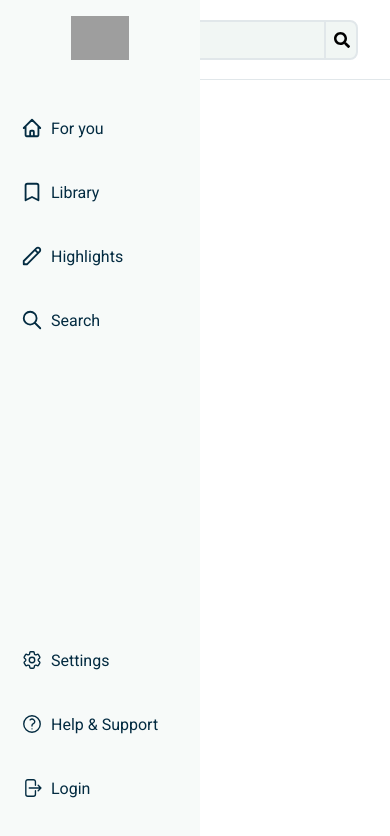
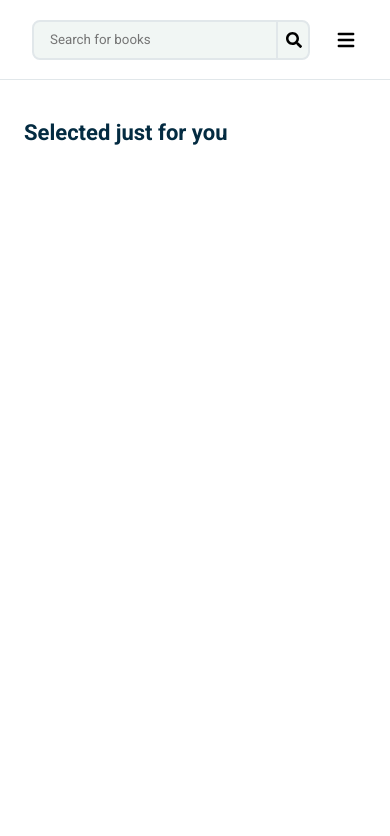
Before and after one commit to Chrislanzas16/Virtual-Internship-v2, a Next.js app: page /for-you in a window 390 px wide. Shown: the top 836 px of the page. Built offline with nearby package versions, Linux system fonts and the light colour scheme; no server answers; grey boxes are pictures that could not be loaded.

Commit message:
Made sidebar mobile responsive, crated book type and api

```diff
--- a/components/AppShell.tsx
+++ b/components/AppShell.tsx
@@ -1,21 +1,31 @@
 import Sidebar from "@/components/Sidebar";
 import SearchBar from "@/components/SearchBar";
-import styles from "@/styles/AppShell.module.css";
 import { useRouter } from "next/router";
-
+import { useState } from "react";
 
 export default function AppShell({ children }: { children: React.ReactNode }) {
-    const hideOn = ["/"]
-    const showHeader = !hideOn.includes(useRouter().pathname)
+  const hideOn = ["/"];
+  const showHeader = !hideOn.includes(useRouter().pathname);
+
+  const [isSidebarOpen, setSidebarOpen] = useState(false);
   return (
     <>
       {showHeader && (
-        <SearchBar />
+        <SearchBar onToggleSidebar={() => setSidebarOpen((v) => !v)} />
       )}
-      {showHeader && (
-        <Sidebar />
+
+      {isSidebarOpen && (
+        <div
+          className="sidebar_overlay"
+          onClick={() => setSidebarOpen(false)}
+        ></div>
       )}
-      {children}
+
+      {showHeader && <Sidebar isOpen={isSidebarOpen} />}
+
+      <div className={`wrapper ${!showHeader ? "wrapper--full" : ""}`}>
+        {children}
+      </div>
     </>
   );
 }
--- a/components/SearchBar.tsx
+++ b/components/SearchBar.tsx
@@ -1,7 +1,13 @@
 import { FaSearch } from "react-icons/fa";
+import { HiMenu } from "react-icons/hi";
 import styles from "@/styles/SearchBar.module.css";
 
-export default function SearchBar() {
+type Props = {
+  onToggleSidebar?: () => void;
+}
+
+
+export default function SearchBar({onToggleSidebar}: Props) {
   return (
     <div className={styles.wrapper}>
       <div className={styles.search__background}>
@@ -20,6 +26,11 @@ export default function SearchBar() {
                 </div>
               </div>
             </div>
+
+           <div className="sidebar_toggle__btn" onClick={onToggleSidebar}>
+            <HiMenu size={24} />
+           </div>
+
           </div>
         </div>
       </div>
--- a/components/Sidebar.tsx
+++ b/components/Sidebar.tsx
@@ -19,7 +19,9 @@ import {
 import { signOut } from "firebase/auth";
 import { auth } from "@/lib/firebase";
 
-export default function Sidebar() {
+type Props = {isOpen: boolean}
+
+export default function Sidebar({isOpen}: Props ) {
   const dispatch = useAppDispatch();
   const isAuthed = useAppSelector(selectIsAuthed);
   const loading = useAppSelector(selectAuthLoading);
@@ -35,7 +37,7 @@ export default function Sidebar() {
   };
   return (
     <>
-      <div className={styles.sidebar}>
+      <div className={`${styles.sidebar} ${isOpen ? styles["sidebar--opened"] : " "} `}>
         <img
           className={styles.sidebar__logo}
           src="https://summarist.vercel.app/_next/static/media/logo.1b1c490b.png"
--- /dev/null
+++ b/lib/book.ts
@@ -0,0 +1,17 @@
+import type {Book, Status} from "@/types/book"
+
+const BASE = "https://us-central1-summaristt.cloudfunctions.net"
+
+async function api<T>(path: string): Promise<T>{
+    const res = await fetch (`${BASE}${path}`);
+    if (!res.ok) throw new Error (`API Error: ${res.status}`);
+    return res.json() as Promise<T>;
+}
+
+export function getBooks(status: "selected"): Promise<Book>;
+export function getBooks(status: "recommended" | "suggested"): Promise<Book[]>;
+export function getBooks(status: Status){
+    return api<any>(`/getBooks?status=${status}`)
+}
+
+export const getBookById = () => (id: string) => api<Book>(`/getBook?id=${id}`);
--- a/pages/for-you/index.tsx
+++ b/pages/for-you/index.tsx
@@ -1,8 +1,41 @@
 import styles from "../../styles/ForYou.module.css";
-import { FaSearch } from "react-icons/fa";
+import { useEffect, useState } from "react";
+import { getBooks } from "@/lib/book";
+import type { Book } from "@/types/book";
 
-export default function forYou() {
+export default function ForYou() {
+  const [selected, setSelected] = useState<Book | null>(null);
+  const [recommended, setRecommended] = useState<Book[]>([]);
+  const [suggested, setSuggested] = useState<Book[]>([]);
+  const [loading, setLoading] = useState(true);
+  const [err, setErr] = useState<string | null>(null);
+
+  useEffect(() => {
+    (async () => {
+      try {
+        const [sel, recs, sugg] = await Promise.all([
+          getBooks("selected"),
+          getBooks("recommended"),
+          getBooks("suggested"),
+        ]);
+        setSelected(sel);
+        setRecommended(recs);
+        setSuggested(sugg);
+      } catch (e: any) {
+        setErr(e.message ?? "Failed to load");
+      } finally {
+        setLoading(false);
+      }
+    })();
+  }, []);
+
   return (
-  <></>
+    <div className={styles.row}>
+      <div className={styles.container}>
+        <div className={styles.foryou__wrapper}>
+          <div className={styles["for-you__title"]}>Selected just for you</div>
+        </div>
+      </div>
+    </div>
   );
 }
--- /dev/null
+++ b/styles/ForYou.module.css
@@ -0,0 +1,18 @@
+.row {
+  max-width: 1070px;
+  width: 100%;
+  margin: 0 auto;
+  padding: 0 24px;
+}
+
+.container {
+  padding: 40px 0;
+  width: 100%;
+}
+
+.for-you__title {
+  font-size: 22px;
+  font-weight: 700;
+  color: #032b41;
+  margin-bottom: 16px;
+}
--- a/styles/Home.module.css
+++ b/styles/Home.module.css
@@ -7,21 +7,6 @@
 
 .container {
   padding: 40px 0;
-  width: 100%;
-}
-
-.wrapper {
-  position: relative;
-  display: flex;
-  flex-direction: column;
-  margin-left: 200px;
-  width: calc(100% - 200px);
-  transition: all .3ms;
-}
-
-
-.wrapper__full {
-  margin-left: 0;
   width: 100%;
 }
 
@@ -47,13 +32,6 @@
   transform: translateY(1px);
 }
 
-@media (max-width: 768px) {
-  .wrapper {
-    margin-left: 0;
-    width: 100%;
-  }
-}
-
 .btn--spinner {
   width: 24px;
   height: 24px;
@@ -77,7 +55,6 @@
   }
 }
 
-
 .section__title {
   font-size: 32px;
   color: #032b41;
@@ -85,7 +62,6 @@
   margin-bottom: 32px;
   font-weight: bold;
 }
-
 
 .nav {
   height: 80px;
@@ -130,7 +106,6 @@
   cursor: pointer;
 }
 
-
 .landing__wrapper {
   display: flex;
 }
@@ -165,7 +140,6 @@
   margin-bottom: 24px;
   line-height: 1.5;
 }
-
 
 .features__wrapper {
   display: grid;
@@ -270,7 +244,6 @@
   color: #394547;
 }
 
-
 .reviews__wrapper {
   max-width: 600px;
   margin: 0 auto;
@@ -311,7 +284,6 @@
   display: flex;
   justify-content: center;
 }
-
 
 .numbers {
   background-color: #d7e9ff;
--- a/styles/Sidebar.module.css
+++ b/styles/Sidebar.module.css
@@ -64,3 +64,15 @@
 .sidebar__link--not-allowed{
     cursor: not-allowed;
 }
+
+@media (max-width:768px){
+  .sidebar{
+    transform: translateX(-100%);
+  }
+  .sidebar--opened{
+    transform: translateX(0);
+    width: 80%;
+  }
+
+
+}
--- a/styles/globals.css
+++ b/styles/globals.css
@@ -17,6 +17,18 @@ a {
   color: inherit;
 }
 
+.row {
+  max-width: 1070px;
+  width: 100%;
+  margin: 0 auto;
+  padding: 0 24px;
+}
+
+.container {
+  padding: 40px 0;
+  width: 100%;
+}
+
 
 .wrapper {
   position: relative;
@@ -25,6 +37,11 @@ a {
   margin-left: 200px;
   width: calc(100% - 200px);
   transition: all .3ms;
+}
+
+.wrapper--full {
+  margin-left: 0;
+  width: 100%;
 }
 
 
@@ -51,3 +68,44 @@ button:disabled {
   cursor: not-allowed;
   opacity: 0.65;
 }
+
+@media (min-width:769px){
+  .sidebar_toggle__btn{
+    display: none;
+  }
+}
+
+
+@media (max-width: 768px){
+.sidebar_toggle__btn{
+  display: flex;
+  align-items: center;
+  justify-content: center;
+  width: 24px;
+  height: 24px;
+  cursor: pointer;
+  z-index: 1001;
+}
+
+.sidebar_overlay{
+      position: fixed;
+    top: 0;
+    left: 0;
+    width: 100%;
+    height: 100%;
+    background-color: #3a4649;
+    transition: opacity .4s ease 0s;
+    z-index: 10;
+    opacity: .65;
+    pointer-events: auto;
+}
+}
+
+
+
+@media (max-width: 768px) {
+  .wrapper {
+    margin-left: 0;
+    width: 100%;
+  }
+}
--- /dev/null
+++ b/types/book.ts
@@ -0,0 +1,20 @@
+export type Book = {
+    id: string;
+    author: string;
+    title: string;
+    subTitle: string;
+    imageLink: string;
+    audioLink: string;
+    totalRating: number;
+    averageRating: number;
+    keyIdeas: number;
+    type: string;
+    status: string;
+    subscriptionRequired: boolean;
+    summary: string;
+    tags: string[];
+    bookDescription: string;
+    authorDescription: string;
+}
+
+export type Status = "selected" | "recommended" | "suggested";
```
